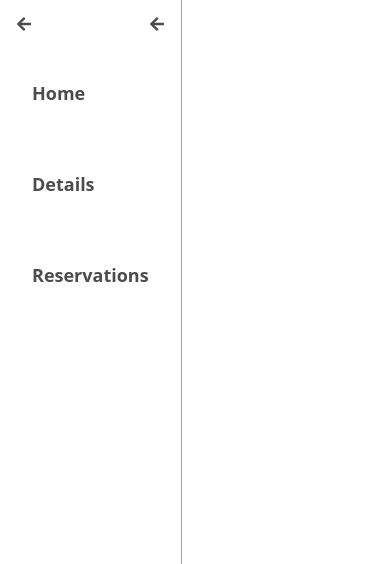
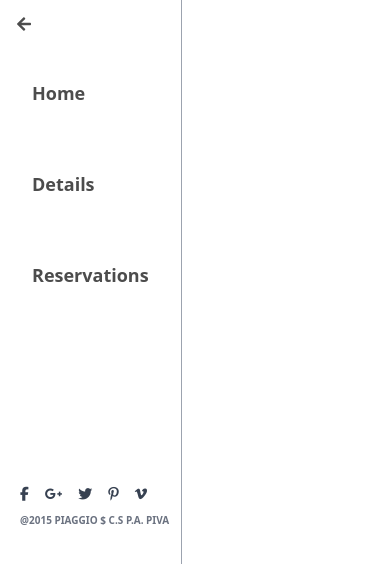
Before and after one commit to RicardoEgas/tutorial-lessons-frontend, a React (Vite) app: page / in a window 390 px wide. Both pictures are taken after a click on the element 24 px from the left and 24 px from the top of the page. Shown: the top 564 px of the page. Built offline with nearby package versions, Linux system fonts and the light colour scheme.

Commit message:
Fix footer in mobile version

```diff
--- a/src/components/Navbar.jsx
+++ b/src/components/Navbar.jsx
@@ -17,7 +17,6 @@ const Navbar = () => {
         {isOpen ? <FaArrowLeft /> : <FaBars />}
       </div>
 
-      {/* Full menu for larger screens */}
       <ul className={`lg:flex lg:flex-col lg:items-center ${isOpen ? 'block' : 'hidden'}`}>
         <li className='hidden lg:block'>
           <h1 className='font-bold text-black py-4'>Logo</h1>
@@ -39,7 +38,7 @@ const Navbar = () => {
         </li>
       </ul>
 
-      <div className="nav-footer hidden lg:block mt-40">
+      <div className={`lg:block mt-40 ${isOpen ? 'nav-footer' : 'hidden'}`}>
         <ul className="social-links-container ms-5 flex">
           <li>
             <i className="fab fa-facebook-f me-4 text-sm text-gray-700"></i>
@@ -61,13 +60,6 @@ const Navbar = () => {
           @2015 PIAGGIO $ C.S P.A. PIVA
         </small>
       </div>
-
-      {/* Toggle back button for larger screens */}
-      {isOpen && (
-        <div className="lg:hidden absolute right-0 top-0 cursor-pointer p-4" onClick={toggleMenu}>
-          <FaArrowLeft />
-        </div>
-      )}
     </nav>
   );
 };
```
